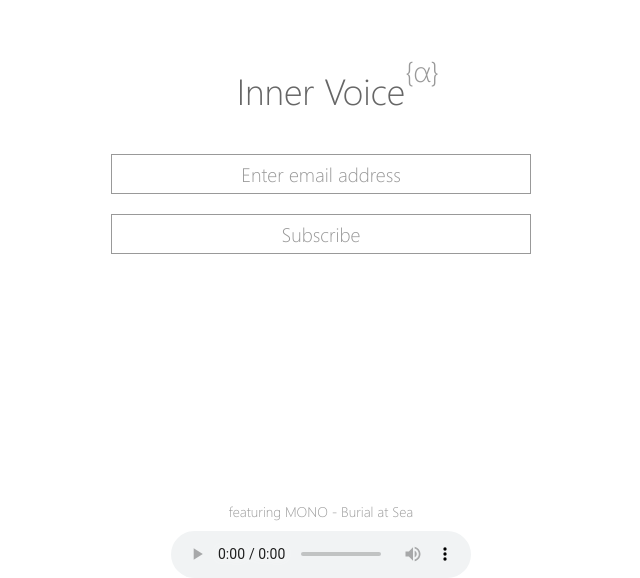
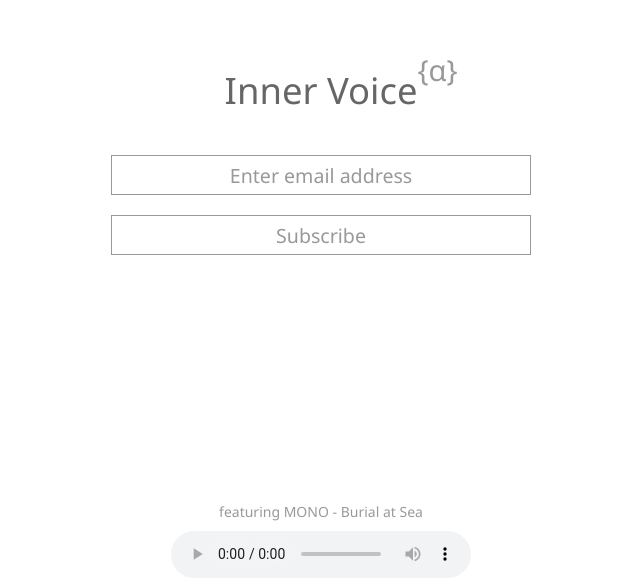
Before and after one commit to chuanqisun/innervoice, a plain HTML site: page index.html in a window 1280 px wide. Shown: the part 222-800 px from the top of the page, without its empty margins (319-959 px from the left). Drawn offline with Linux system fonts and the light colour scheme.

Commit message:
remove fonts

```diff
--- a/styles.css
+++ b/styles.css
@@ -1,11 +1,9 @@
-@font-face { font-family: Segoe UI Light; src: url('./fonts/segoeuil.ttf'); }
-
 * {
   padding: 0;
   margin: 0;
   color: #999;
   background-color: white;
-  font-family: 'Segoe UI Light', 'Segoe UI', Frutiger, 'Frutiger Linotype', 'Dejavu Sans', 'Helvetica Neue', Arial, sans-serif;
+  font-family: 'Segoe UI', Frutiger, 'Frutiger Linotype', 'Dejavu Sans', 'Helvetica Neue', Arial, sans-serif;
   font-weight: 100;
   font-size: 14px;
 }
```
Also changed, not shown: fonts/segoeuil.ttf (deleted).
